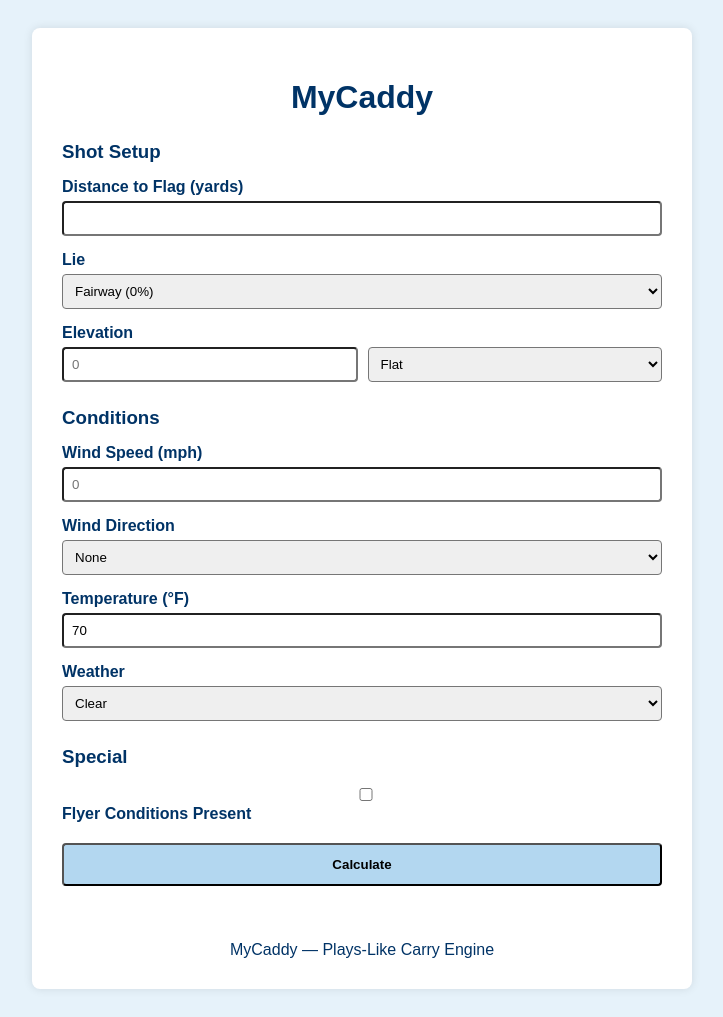
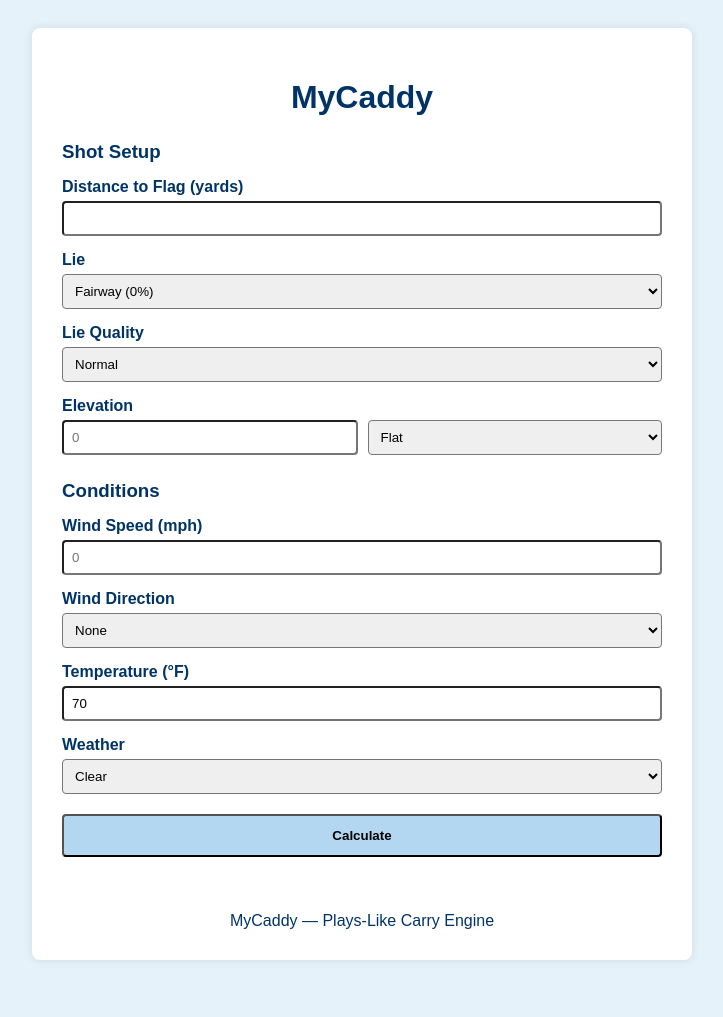
Before and after one commit to CanyenPalmer/MyCaddy, a Flask app: page / in a window 1280 px wide. Shown: the whole page, without its empty margins (278-1001 px from the left). After the commit the page ends 960 px from the top, so only its background shows below. Run offline with Flask 3, Linux system fonts and the light colour scheme.

Commit message:
Update index.html

```diff
--- a/templates/index.html
+++ b/templates/index.html
@@ -25,6 +25,13 @@
             <option value="10">Light Rough (8–12%)</option>
             <option value="20">Rough (18–22%)</option>
             <option value="27.5">Heavy Rough (25–30%)</option>
+        </select>
+
+        <label>Lie Quality</label>
+        <select name="lie_quality">
+            <option value="Normal">Normal</option>
+            <option value="Sitting Up">Sitting Up</option>
+            <option value="Sitting Down">Sitting Down</option>
         </select>
 
         <label>Elevation</label>
@@ -66,13 +73,6 @@
             <option value="Rainy">Rainy</option>
         </select>
 
-        <h3>Special</h3>
-
-        <label class="checkbox-label">
-            <input type="checkbox" name="flyer">
-            Flyer Conditions Present
-        </label>
-
         <button type="submit">Calculate</button>
     </form>
 
@@ -88,25 +88,14 @@
             <div class="insight-text">{{ insight }}</div>
         </div>
 
-        {% if result.flyer_range %}
-            <div class="flyer-card">
-                <strong>Flyer Range:</strong>
-                {{ result.flyer_range[0] }}–{{ result.flyer_range[1] }} yds
-            </div>
-        {% elif result.flyer_warning %}
-            <div class="flyer-warning-card">
-                <strong>Flyer Warning:</strong>
-                Heavy rough selected. Flyer behavior is less reliable from this lie.
-            </div>
-        {% endif %}
-
         <div class="final-yardage-card">
-            <div class="plays-label">Plays Like Range</div>
-
             {% if result.final_low == result.final_high %}
+                <div class="plays-label">Plays Like</div>
                 <div class="yardage">{{ result.final }} yds</div>
             {% else %}
+                <div class="plays-label">Plays Like Range</div>
                 <div class="yardage">{{ result.final_low }}–{{ result.final_high }} yds</div>
+
                 <div class="plays-label">Stock Target</div>
                 <div class="yardage">{{ result.final }} yds</div>
             {% endif %}
@@ -128,6 +117,21 @@
                 {% endif %}
             </div>
         </div>
+
+        <div class="insight-card">
+            <div class="insight-title">Flyer Risk</div>
+            <div class="insight-text">{{ result.flyer_risk }}</div>
+        </div>
+
+        {% if result.flyer_range %}
+            <div class="flyer-card">
+                <strong>Possible Flyer Range:</strong>
+                {{ result.flyer_range[0] }}–{{ result.flyer_range[1] }} yds
+                <br>
+                <strong>Flyer Stock Target:</strong>
+                {{ result.flyer_stock }} yds
+            </div>
+        {% endif %}
 
         <details class="breakdown-toggle">
             <summary>Show Calculation Breakdown</summary>
```
